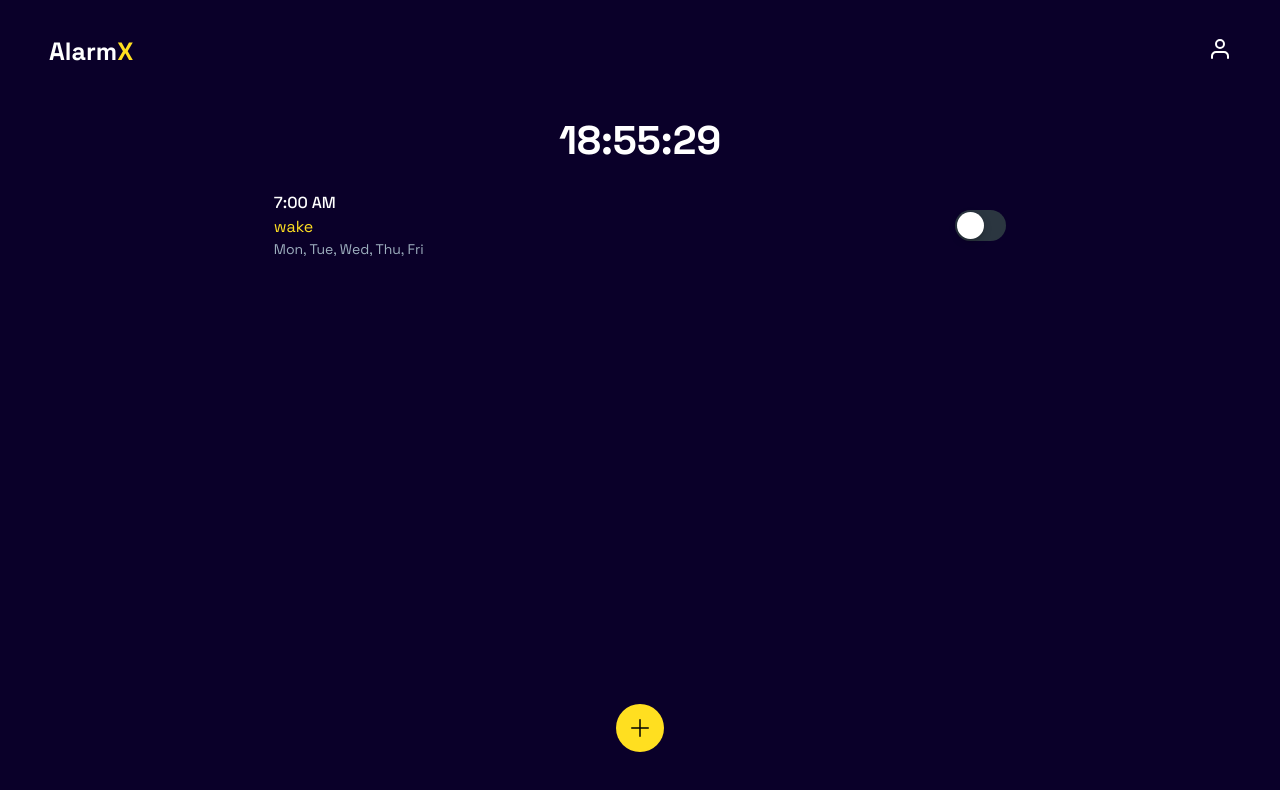
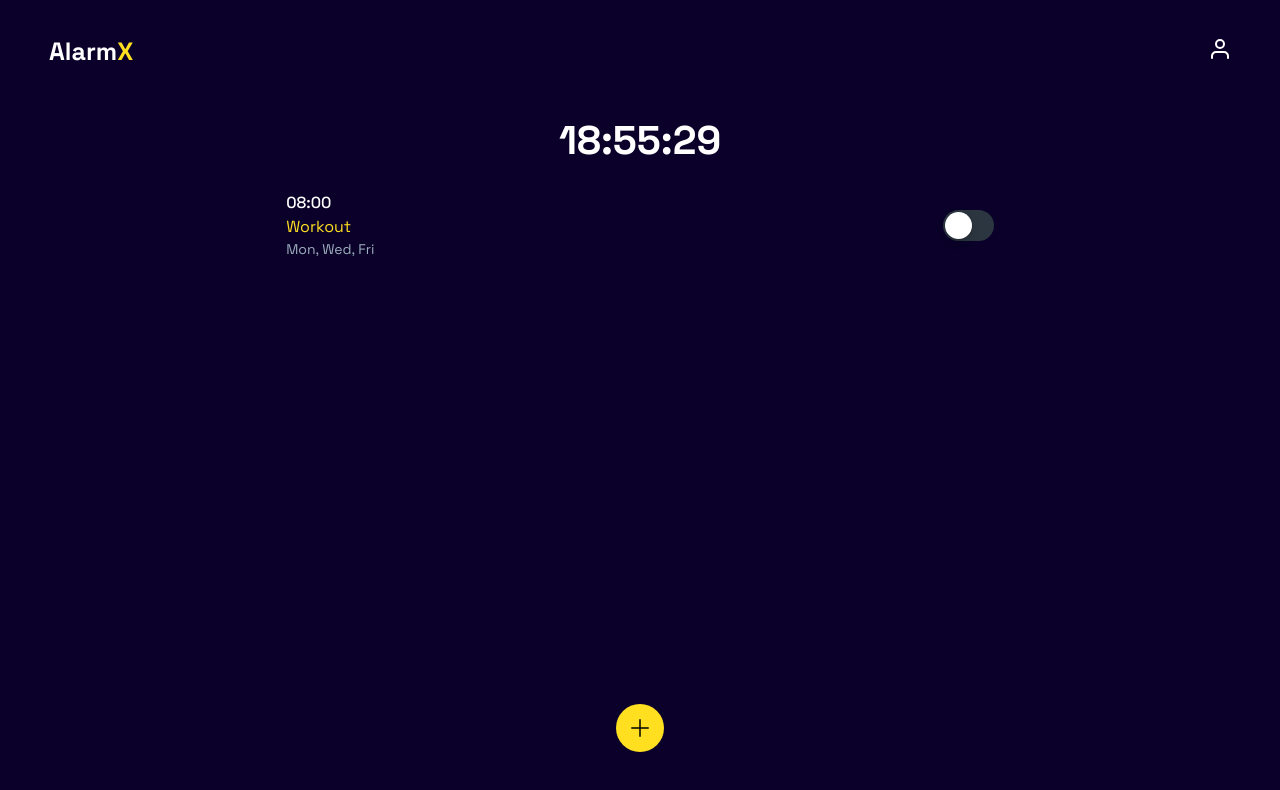
Before and after one commit to Venkatsai04/AlarmX, a React (Vite) app: page / in a window 1280 px wide. Shown: the top 790 px of the page. Built offline with nearby package versions, Linux system fonts and the light colour scheme.

Commit message:
UI adjust

```diff
--- a/src/App.jsx
+++ b/src/App.jsx
@@ -10,9 +10,10 @@ const App = () => {
   const [Time, setTime] = useState()
   const [AlarmsList, setAlarmsList] = useState([
     {
-      time: "7:00 AM",
-      note: "wake"
-    },
+      time: "08:00",
+      note: "Workout",
+      days: ["Mon", "Wed", "Fri"]
+    }
 
   ])
 
@@ -65,7 +66,10 @@ const App = () => {
                 <div className="flex flex-col justify-center">
                   <p className="text-white text-base font-medium">{alarm.time}</p>
                   <p className="text-yellow-300 text-base font-small">{alarm.note}</p>
-                  <p className="text-[#9daebe] text-sm">Mon, Tue, Wed, Thu, Fri</p>
+                  <p className="text-[#9daebe] text-sm w-25 overflow-x-auto [&::-webkit-scrollbar]:h-2 text-nowrap">
+                    {alarm.days?.length > 0 ? (alarm.days.length != 7 ? alarm.days.join(', ') : 'Everyday' ) : 'No repeat'}
+                  </p>
+
                 </div>
                 <div className="shrink-0">
                   <label className="relative flex h-[31px] w-[51px] cursor-pointer items-center rounded-full bg-[#2b3640] p-0.5 has-[:checked]:justify-end has-[:checked]:bg-yellow-300">
@@ -98,7 +102,7 @@ const App = () => {
 
       {showDialog && (
         <div className="mt-3 fixed inset-0 bg-transparent bg-opacity-60 flex items-center justify-center z-50">
-          <div className="bg-transparent backdrop-blur-2xl rounded-xl p-6 w-80 space-y-4 shadow-lg">
+          <div className="bg-transparent backdrop-blur-xl rounded-xl p-6 w-80 space-y-4 shadow-amber-50">
             <h2 className="text-xl font-bold text-center text-white">New Alarm</h2>
 
             <label className="block ">
@@ -153,14 +157,21 @@ const App = () => {
                   if (newTime) {
                     setAlarmsList((prev) => [
                       ...prev,
-                      { time: newTime, note: newNote || 'Alarm', days: repeatDays },
+                      {
+                        time: newTime,
+                        note: newNote || 'Alarm',
+                        days: [...repeatDays],
+                      },
                     ]);
+
+                    // Clear fields after saving
                     setShowDialog(false);
                     setNewTime('');
                     setNewNote('');
                     setRepeatDays([]);
                   }
                 }}
+
                 className="bg-yellow-300 px-4 py-2 rounded text-black font-semibold hover:bg-blue-700 hover:text-white"
               >
                 Save
```
